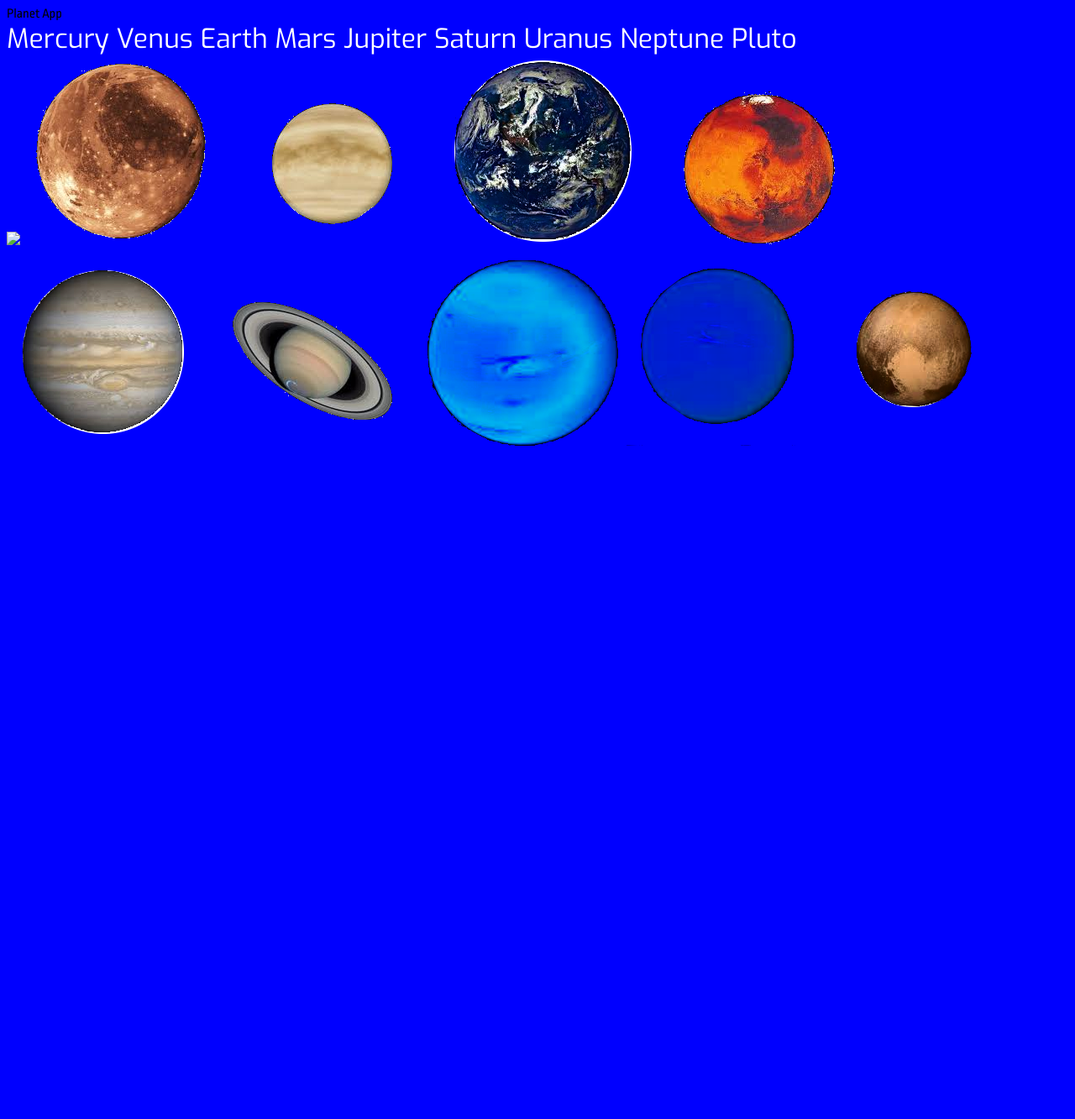
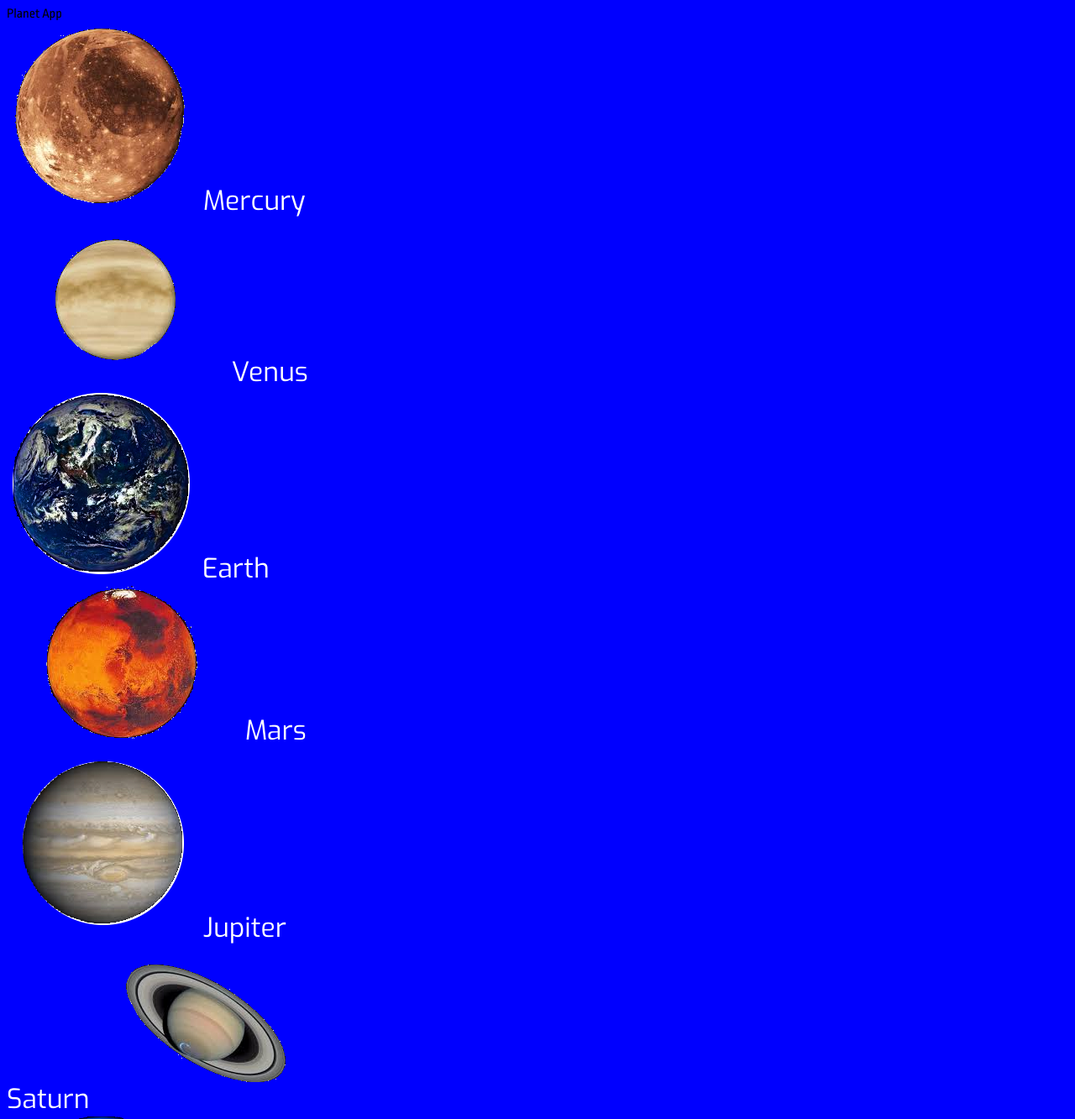
Before and after one commit to peytonmarchant/planet-app, a plain HTML site: page web/index.html in a window 1280 px wide. Shown: the top 1333 px of the page at 84% size. Before the commit the page ends 800 px from the top, so only its background shows below. Drawn offline with Linux system fonts and the light colour scheme.

Commit message:
updating front end

```diff
--- a/web/index.html
+++ b/web/index.html
@@ -10,29 +10,49 @@ Planet App
 
 <div id="planets">
 
+  <div id="mercury">
+    <a href="planet.html#mercury"><img src="images/mercury.png" /></a>
     <a href="planet.html#mercury">Mercury</a>
-
-  <a href="planet.html#venus">Venus</a>
-  <a href="planet.html#earth">Earth</a>
-  <a href="planet.html#mars">Mars</a>
-  <a href="planet.html#jupiter">Jupiter</a>
-  <a href="planet.html#saturn">Saturn</a>
-  <a href="planet.html#uranus">Uranus</a>
-  <a href="planet.html#neptune">Neptune</a>
-  <a href="planet.html#pluto">Pluto</a>
   </div>
 
-<div id="planets">
-  <img src="images/sun.png" />
-  <a href="planet.html#mercury"><img src="images/mercury.png" /></a>
+  <div id="venus">
       <a href="planet.html#venus"><img src="images/venus.png" /></a>
+      <a href="planet.html#venus">Venus</a>
+ </div>
+
+<div id="earth">
     <a href="planet.html#earth"><img src="images/earth.png" /></a>
+    <a href="planet.html#earth">Earth</a>
+</div>
+
+<div id="earth">
     <a href="planet.html#mars"><img src="images/mars.png" /></a>
+    <a href="planet.html#mars">Mars</a>
+</div>
+
+<div id="jupiter">
     <a href="planet.html#jupiter"><img src="images/jupiter.png" /></a>
+    <a href="planet.html#jupiter">Jupiter</a>
+</div>
+
+<div id="saturn">
+    <a href="planet.html#saturn">Saturn</a>
     <a href="planet.html#saturn"><img src="images/saturn.png" /></a>
+</div>
+
+<div id="uranus">
     <a href="planet.html#uranus"><img src="images/uranus.png" /></a>
+    <a href="planet.html#uranus">Uranus</a>
+<div/>
+
+<div id="neptune">
     <a href="planet.html#neptune"><img src="images/neptune.png" /></a>
+    <a href="planet.html#neptune">Neptune</a>
+</div>
+
+<div id="pluto">
     <a href="planet.html#pluto"><img src="images/pluto.png" /></a>
+    <a href="planet.html#pluto">Pluto</a>
 </div>
 
 </body>
```
Lines whose indentation alone changed are shown as unchanged.
